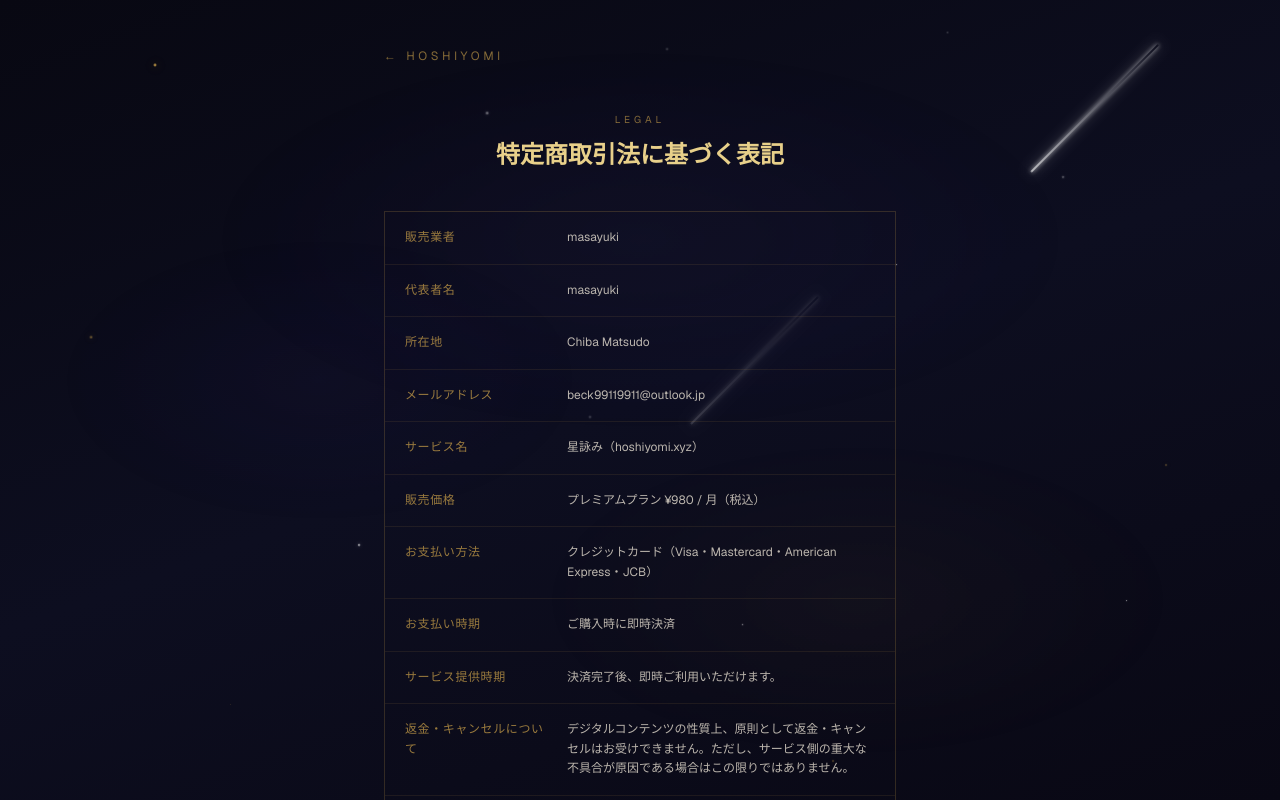
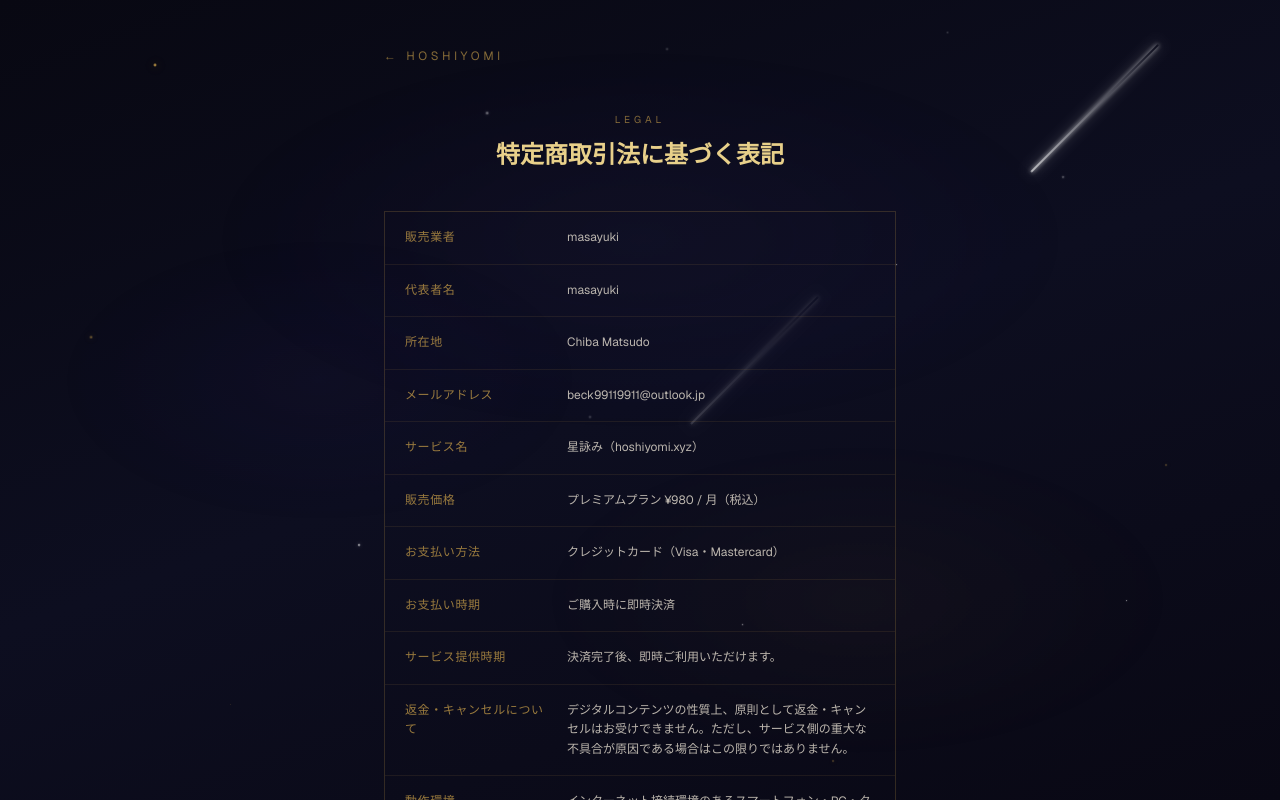
Before and after one commit to beck99119911/hoshiyomi, a Next.js app: page /tokusho in a window 1280 px wide. Shown: the top 800 px of the page. Built offline with nearby package versions, Linux system fonts and the light colour scheme.

Commit message:
tokusho: 決済をVisa・Mastercardのみに変更

```diff
--- a/app/tokusho/page.tsx
+++ b/app/tokusho/page.tsx
@@ -7,7 +7,7 @@ const ROWS = [
   { label: "メールアドレス", value: "beck99119911@outlook.jp" },
   { label: "サービス名", value: "星詠み（hoshiyomi.xyz）" },
   { label: "販売価格", value: "プレミアムプラン ¥980 / 月（税込）" },
-  { label: "お支払い方法", value: "クレジットカード（Visa・Mastercard・American Express・JCB）" },
+  { label: "お支払い方法", value: "クレジットカード（Visa・Mastercard）" },
   { label: "お支払い時期", value: "ご購入時に即時決済" },
   { label: "サービス提供時期", value: "決済完了後、即時ご利用いただけます。" },
   {
```
